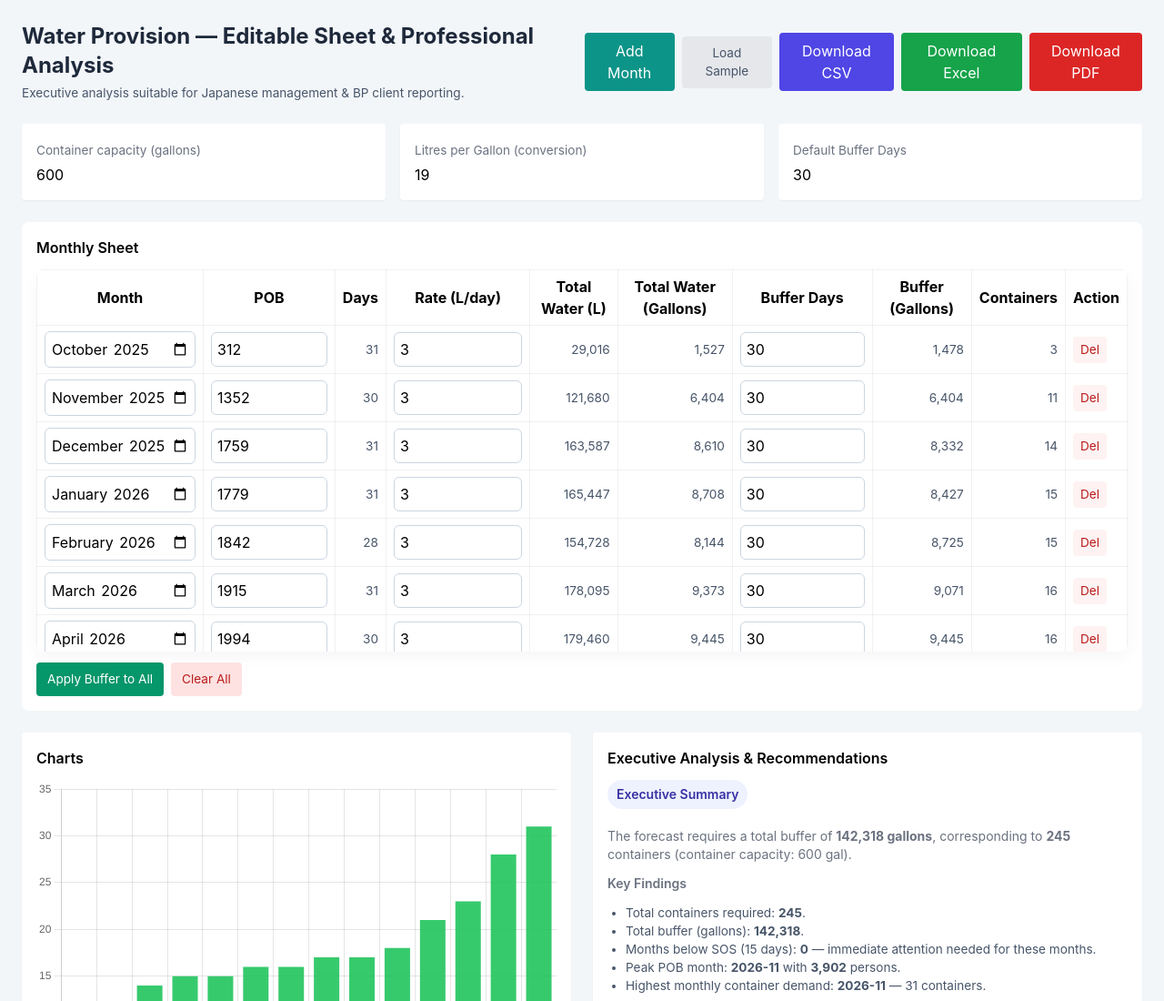
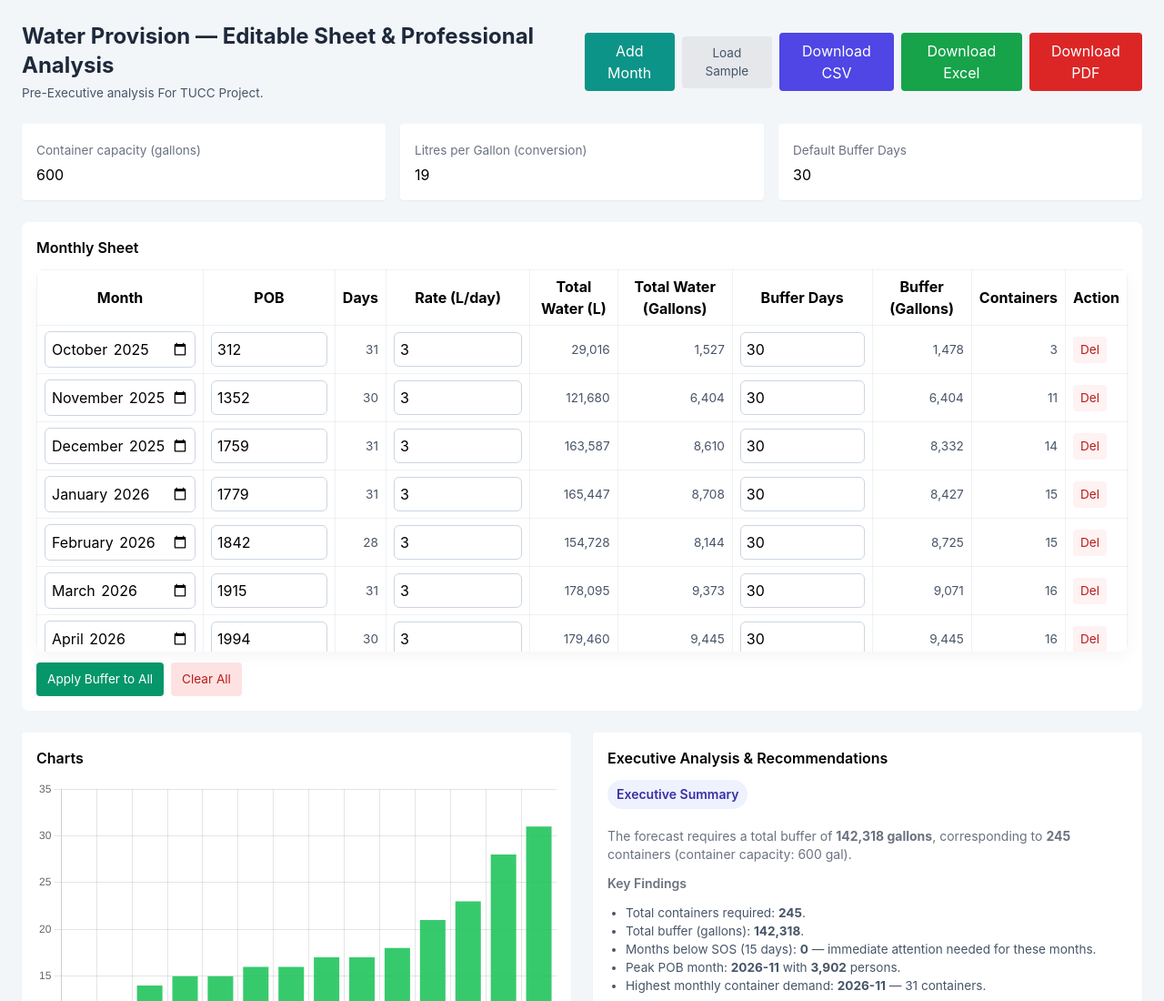
Before and after one commit to mrbharadvaja/water, a plain HTML site: page index.html in a window 1280 px wide. Shown: the top 1100 px of the page at 91% size. Drawn offline with nearby package versions, Linux system fonts and the light colour scheme.

Commit message:
Update index.html

```diff
--- a/index.html
+++ b/index.html
@@ -41,7 +41,7 @@
   <header class="flex items-center justify-between mb-6">
     <div>
       <h1 class="text-2xl font-bold text-slate-800">Water Provision — Editable Sheet & Professional Analysis</h1>
-      <p class="small mt-1">Executive analysis suitable for Japanese management & BP client reporting.</p>
+      <p class="small mt-1">Pre-Executive analysis For TUCC Project.</p>
     </div>
 
     <div class="flex gap-2 items-center">
```
